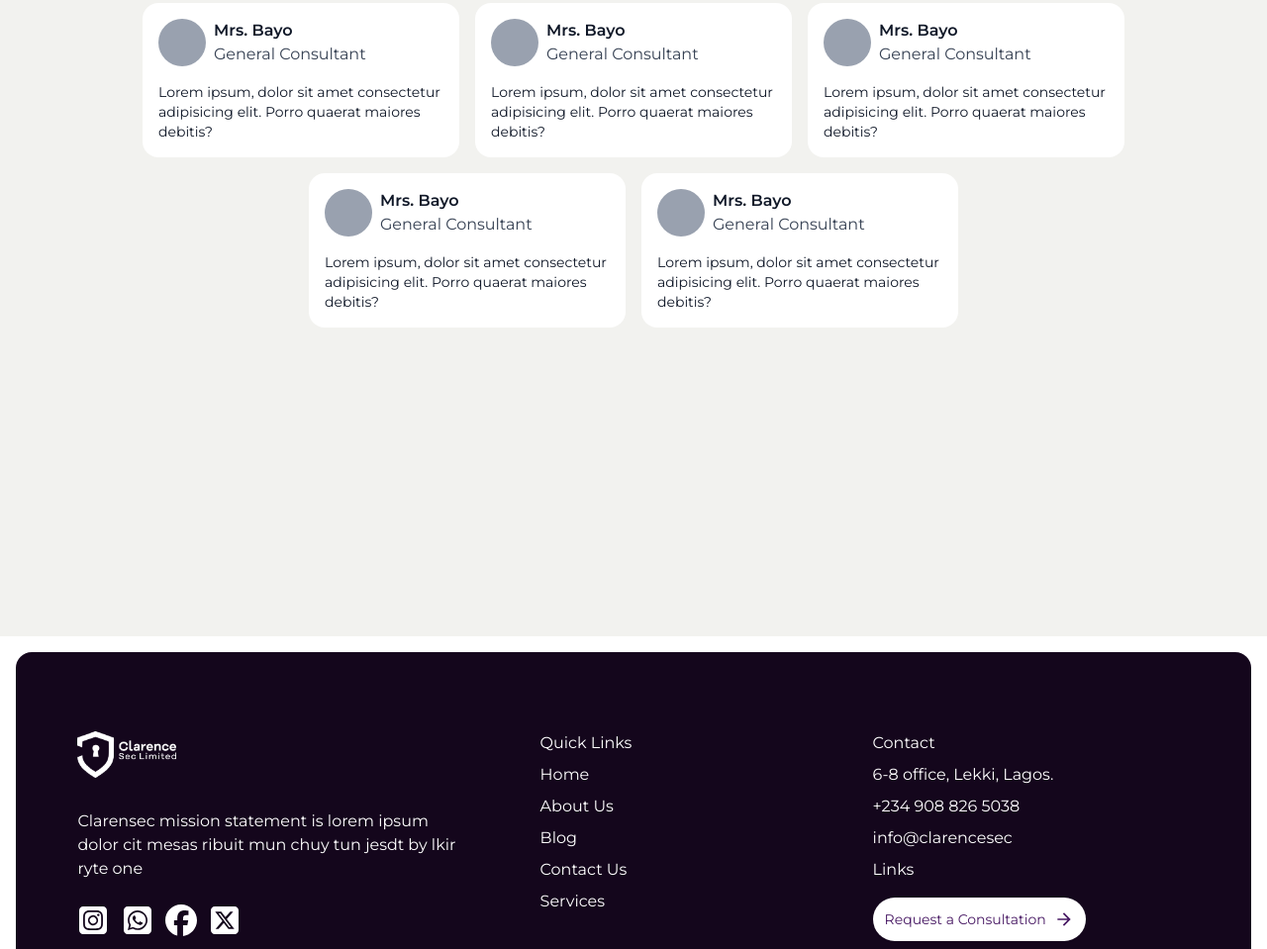
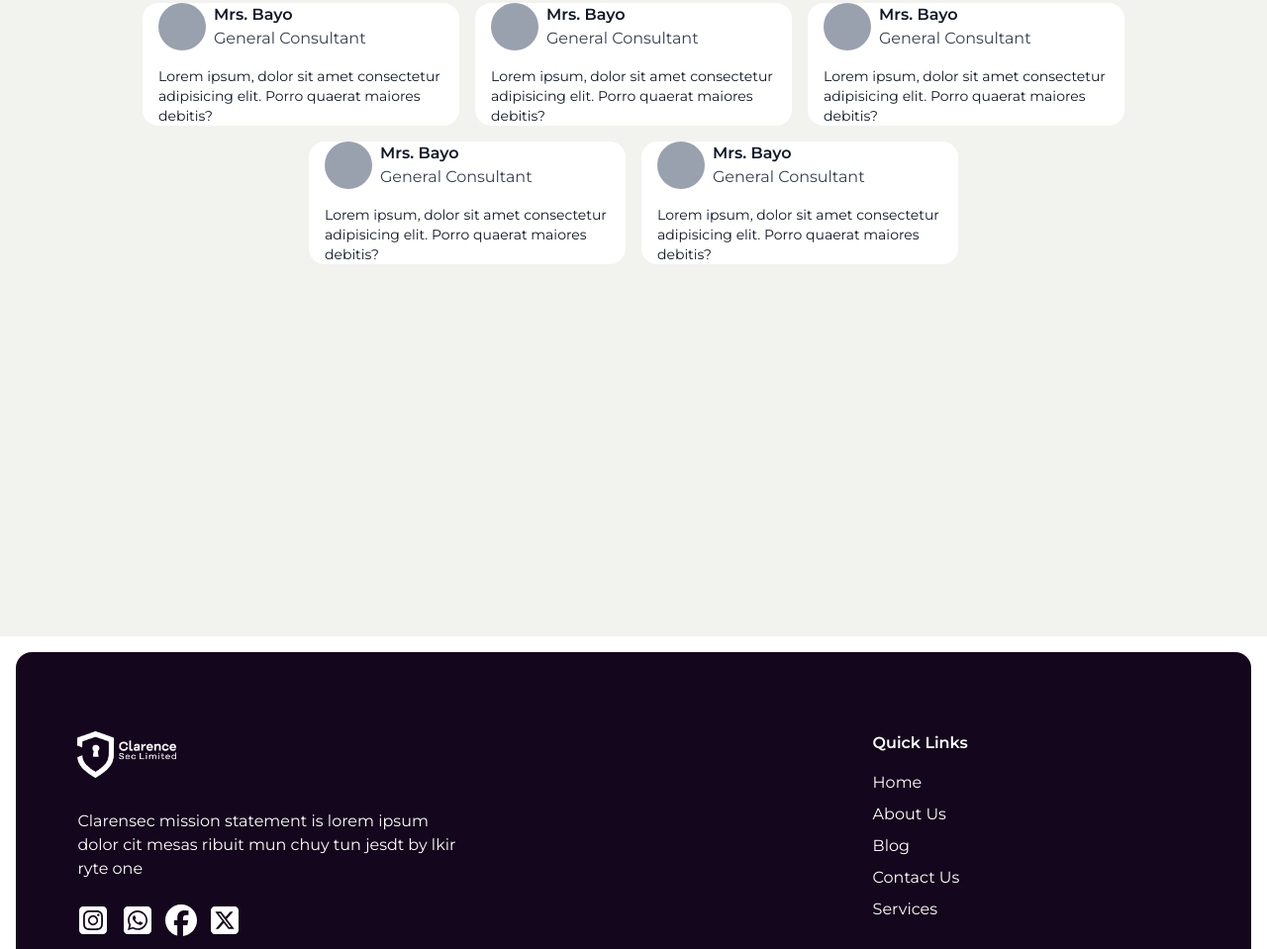
Before and after one commit to johnumorujo/ClarenSec, a website: page index.html in a window 1280 px wide. Shown: the part 3093-4052 px from the top of the page at 99% size. Drawn offline with Linux system fonts and the light colour scheme.

Commit message:
modified index.html

```diff
--- a/index.html
+++ b/index.html
@@ -207,7 +207,7 @@
                     Have To Say</h2>
                 <p class="text-center">Hear What Our Clients Have To Say</p>
                 <div class="flex md:flex-wrap hide-scrollbar overflow-x-auto w-full md:justify-center gap-4 mt-10">
-                    <div class="w-80 flex-shrink-0 bg-white p-4 rounded-2xl">
+                    <div class="w-80 flex-shrink-0 py-6 md:py-0 bg-white p-4 rounded-2xl">
                         <div class="flex gap-2 items-center mb-2">
                             <div class="w-12 h-12 rounded-full bg-gray-400"></div>
                             <div>
@@ -220,7 +220,7 @@
                             quaerat
                             maiores debitis?</p>
                     </div>
-                    <div class="w-80 flex-shrink-0 bg-white p-4 rounded-2xl">
+                    <div class="w-80 flex-shrink-0 py-6 md:py-0 bg-white p-4 rounded-2xl">
                         <div class="flex gap-2 items-center mb-2">
                             <div class="w-12 h-12 rounded-full bg-gray-400"></div>
                             <div>
@@ -233,7 +233,7 @@
                             quaerat
                             maiores debitis?</p>
                     </div>
-                    <div class="w-80 flex-shrink-0 bg-white p-4 rounded-2xl">
+                    <div class="w-80 flex-shrink-0 py-6 md:py-0 bg-white p-4 rounded-2xl">
                         <div class="flex gap-2 items-center mb-2">
                             <div class="w-12 h-12 rounded-full bg-gray-400"></div>
                             <div>
@@ -246,7 +246,7 @@
                             quaerat
                             maiores debitis?</p>
                     </div>
-                    <div class="w-80 flex-shrink-0 bg-white p-4 rounded-2xl">
+                    <div class="w-80 flex-shrink-0 py-6 md:py-0 bg-white p-4 rounded-2xl">
                         <div class="flex gap-2 items-center mb-2">
                             <div class="w-12 h-12 rounded-full bg-gray-400"></div>
                             <div>
@@ -259,7 +259,7 @@
                             quaerat
                             maiores debitis?</p>
                     </div>
-                    <div class="w-80 flex-shrink-0 bg-white p-4 rounded-2xl">
+                    <div class="w-80 flex-shrink-0 py-6 md:py-0 bg-white p-4 rounded-2xl">
                         <div class="flex gap-2 items-center mb-2">
                             <div class="w-12 h-12 rounded-full bg-gray-400"></div>
                             <div>
@@ -277,8 +277,8 @@
             </div>
         </section>
     </main>
-    <footer class=" bg-[var(--primary-color)] text-white py-4 md:py-20 md:m-4 rounded-2xl">
-        <div class="container-custom flex flex-column md:flex-row gap-4 flex-wrap">
+    <footer class=" bg-[var(--primary-color)] text-white py-6 md:py-20 md:m-4 rounded-2xl">
+        <div class="container-custom flex flex-column md:flex-row gap-12 flex-wrap">
             <div class="md:flex-3 ">
                 <a href="" class="mb-8 block"><img src="images/logo/logo-white.webp" width="100" alt=""></a>
 
@@ -316,7 +316,7 @@
             </div>
             <div class="md:flex-1 w-full min-w-80">
                 <ul class="space-y-2">
-                    <li class="">Quick Links</li>
+                    <li class="font-semibold mb-4">Quick Links</li>
                     <li class=""><a href="">Home</a></li>
                     <li class=""><a href="">About Us</a></li>
                     <li class=""><a href="">Blog</a></li>
@@ -326,7 +326,7 @@
             </div>
             <div class="md:flex-2 w-full min-w-80">
                 <ul class="space-y-2">
-                    <li class="">Contact</li>
+                    <li class="font-semibold mb-4">Contact</li>
                     <li class=""><a href=""><span>6-8 office, Lekki, Lagos.</span></a></li>
                     <li class=""><a href=""><span>+234 908 826 5038</span></a></li>
                     <li class=""><a href=""><span>info@clarencesec</span></a></li>
```
Also changed, not shown: css/main.css.
